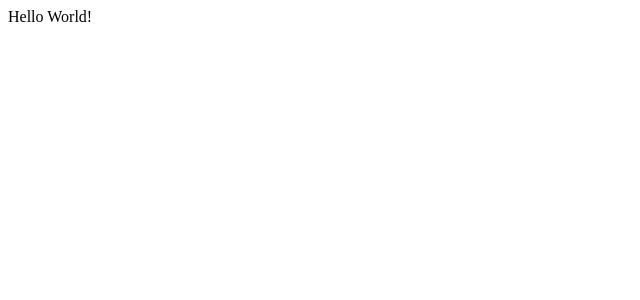
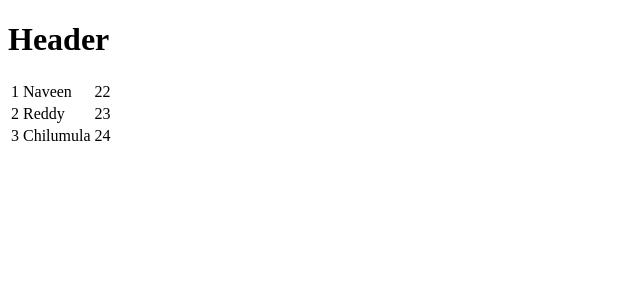
Before and after one commit to NavinCh/ReactApp, a React app: page / in a window 1280 px wide. Shown: the top 300 px of the page, without its empty margins (0-640 px from the left). Built offline with nearby package versions, Linux system fonts and the light colour scheme.

Commit message:
Added Components
Added stateless and stateful components to App

```diff
--- a/App.jsx
+++ b/App.jsx
@@ -1,13 +1,65 @@
 import React from 'react';
 
 class App extends React.Component{
+	constructor(){
+		super();
+
+		this.state = {
+			data:
+			[
+				{
+					"id": 1,
+					"name": "Naveen",
+					"age": "22"
+				},
+				{
+					"id": 2,
+					"name": "Reddy",
+					"age": "23"
+				},
+				{
+					"id": 3,
+					"name": "Chilumula",
+					"age": "24"
+				},
+			]
+		}
+	}
+
 	render(){
 		return(
 			<div>
-				Hello World!
+				<Header />
+				<table>
+					<tbody>
+						{this.state.data.map((person, i) => <TableRow key = {i} data = {person} />)}
+					</tbody>
+				</table>
 			</div>
 		);
 	}
 }
 
+class Header extends React.Component{
+	render() {
+		return (
+			<div>
+				<h1>Header</h1>
+			</div>
+		);
+	}
+}
+
+class TableRow extends React.Component{
+	render() {
+		return (
+			<tr>
+				<td>{this.props.data.id}</td>
+				<td>{this.props.data.name}</td>
+				<td>{this.props.data.age}</td>
+			</tr>
+		);
+	}
+}
+
 export default App;
--- a/webpack.config.js
+++ b/webpack.config.js
@@ -2,7 +2,7 @@
 	entry: './main.js',
 
 	output:{
-		path: '/',
+		path: './',
 		filename: 'index.js'
 	},
 
```
